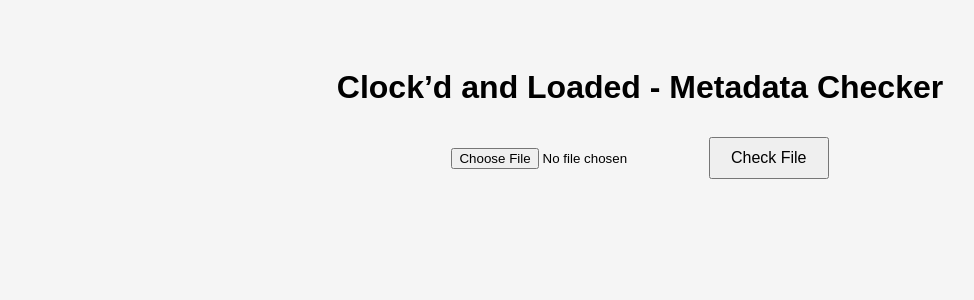
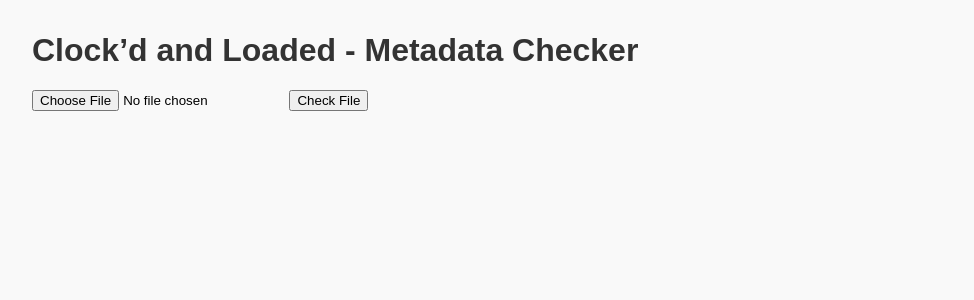
Before and after one commit to petersbigtoe/metadata-checker-f, a Flask app: page / in a window 1280 px wide. Shown: the top 300 px of the page, without its empty margins (0-974 px from the left). Run offline with Flask 3, Linux system fonts and the light colour scheme.

Commit message:
Update style.css

```diff
--- a/static/style.css
+++ b/static/style.css
@@ -1,32 +1,14 @@
 body {
   font-family: Arial, sans-serif;
-  padding: 40px;
-  background: #f5f5f5;
-  text-align: center;
+  margin: 2em;
+  background-color: #f9f9f9;
 }
 
-.container {
-  background: white;
-  padding: 20px;
-  border-radius: 10px;
-  box-shadow: 0 2px 8px rgba(0,0,0,0.1);
-  display: inline-block;
+h1 {
+  color: #333;
 }
 
-input[type="file"] {
-  margin: 20px 0;
+#result {
+  margin-top: 1em;
+  font-weight: bold;
 }
-
-button {
-  padding: 10px 20px;
-  font-size: 16px;
-  cursor: pointer;
-}
-
-pre {
-  margin-top: 20px;
-  text-align: left;
-  background: #eee;
-  padding: 15px;
-  border-radius: 5px;
-}
```
